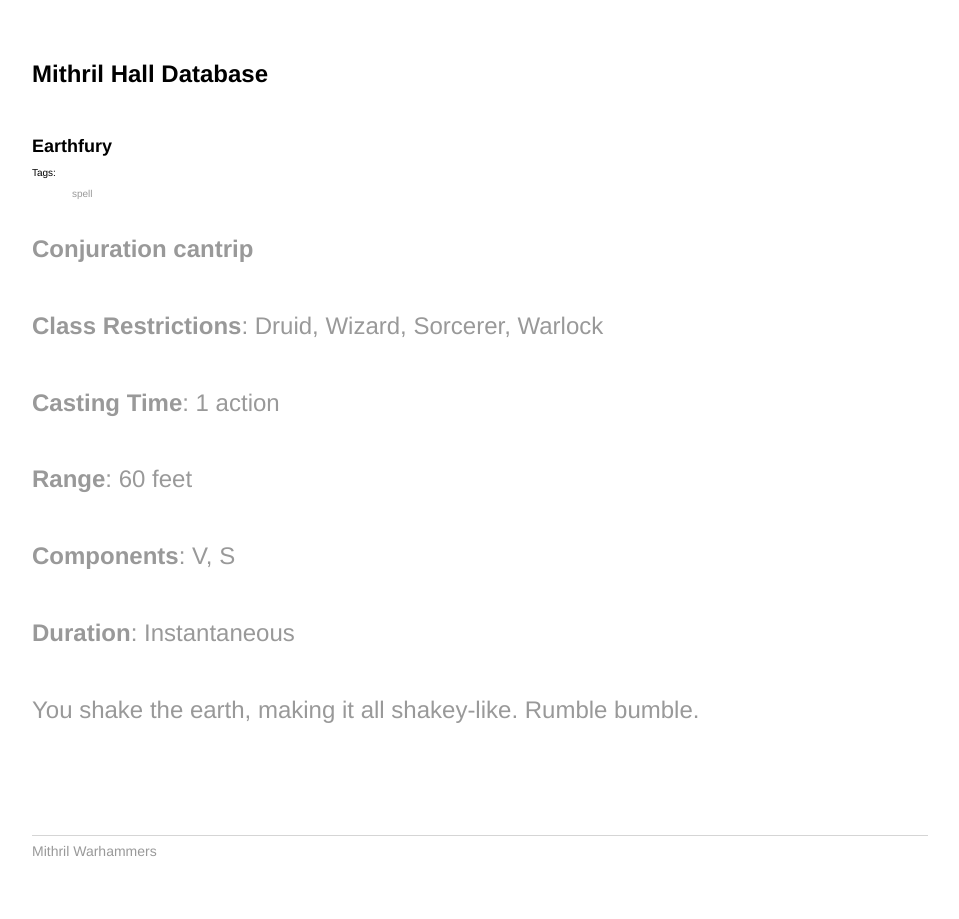
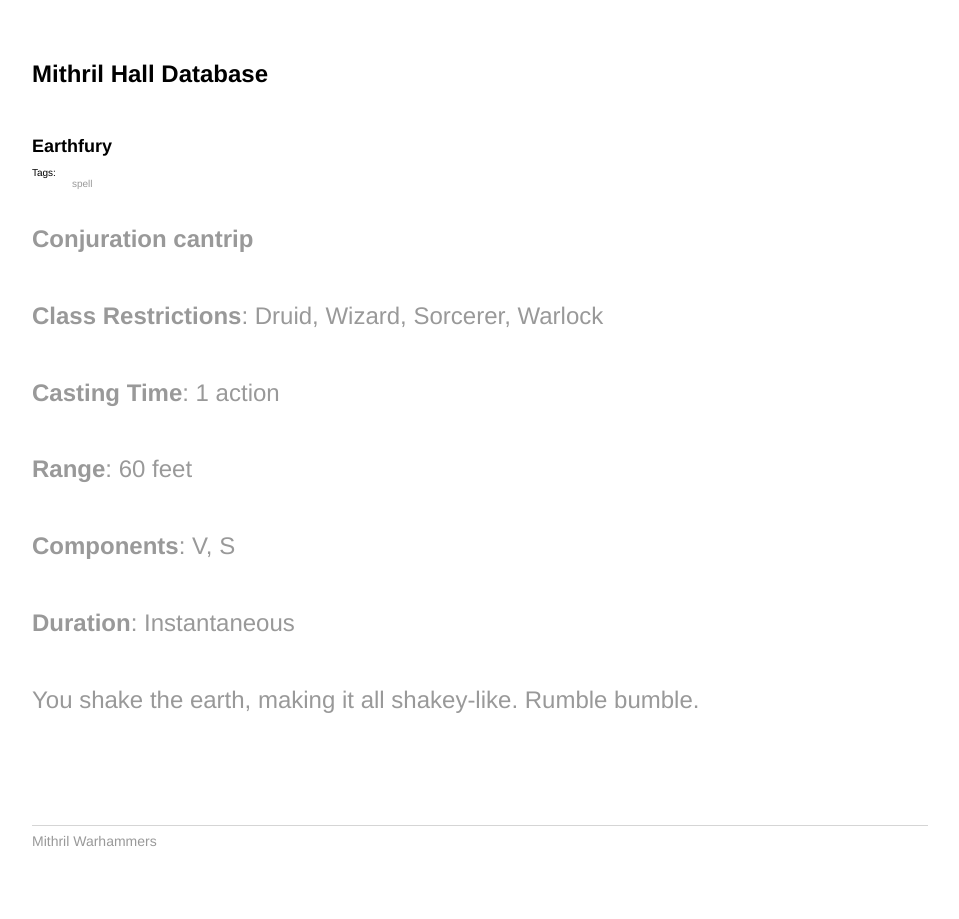
Before and after one commit to Thexeir/thexeir.github.io, a Jekyll site: the page built from _posts/spellsfeats/2017-12-21-Spell-Earthfury.md, in a window 1280 px wide. Shown: the whole page, without its empty margins (160-1119 px from the left). Built offline with Jekyll 4.4.1, drawn with Linux system fonts in a browser that asks for light colours.

Commit message:
Fixed, maybe

```diff
--- a/_layouts/post.html
+++ b/_layouts/post.html
@@ -8,10 +8,11 @@
     <dl class="tag-list">
     <dt>Tags:</dt>
     {% for tag in page.tags %}
-    <ul>
+    <dd>
           <a href="{{site.baseurl}}/tags/{{tag}}.html">{{tag}}</a>
-    </ul>
+    </dd>
     {% endfor %}
+	</d1>
   </header>
 
   <article class="post-content">
```
